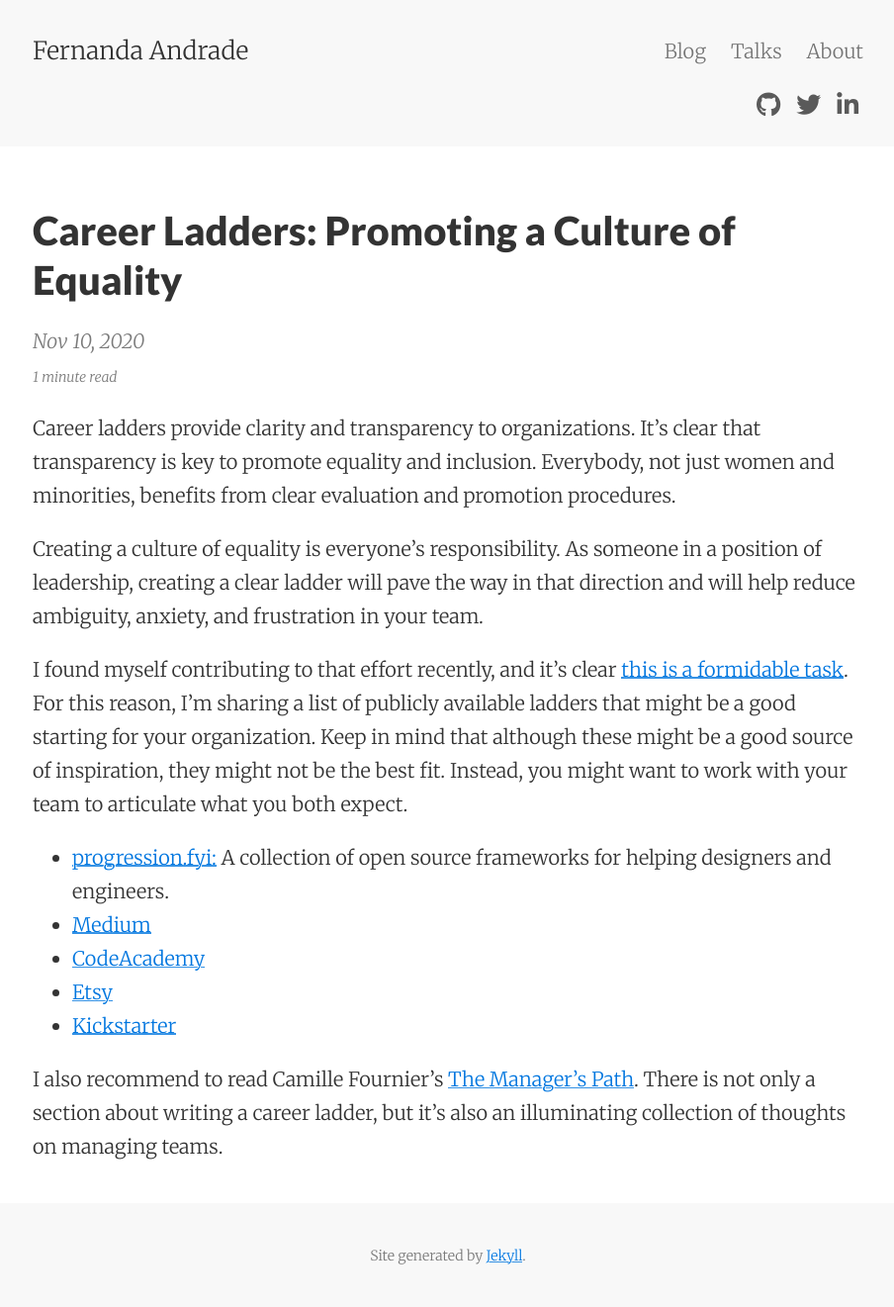
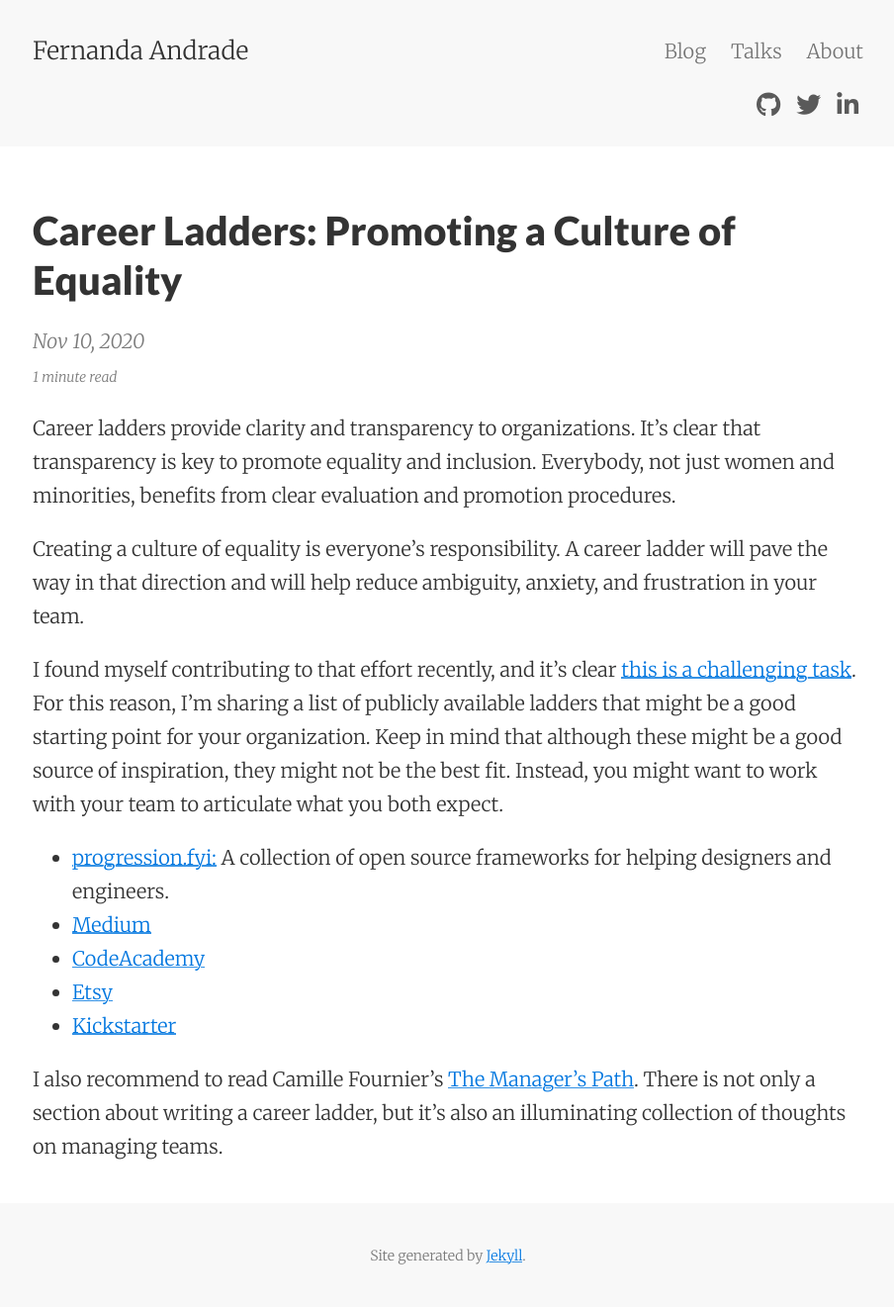
Before and after one commit to flandrade/flandrade.github.io, a Jekyll site: the page built from _posts/2020-11-10-career-ladder.md, in a window 1280 px wide. Shown: the whole page at 99% size, without its empty margins (187-1091 px from the left). Built offline with Jekyll 4.4.1, drawn with Linux system fonts in a browser that asks for light colours; nearby versions of some CDN libraries.

Commit message:
Small edit

```diff
--- a/_posts/2020-11-10-career-ladder.md
+++ b/_posts/2020-11-10-career-ladder.md
@@ -14,15 +14,14 @@ Career ladders provide clarity and transparency to organizations. It's clear tha
 key to promote equality and inclusion. Everybody, not just women and minorities, benefits from clear
 evaluation and promotion procedures.
 
-Creating a culture of equality is everyone's responsibility. As someone in a position of leadership,
-creating a clear ladder will pave the way in that direction and will help reduce ambiguity, anxiety,
-and frustration in your team.
+Creating a culture of equality is everyone's responsibility. A career ladder will pave the way in that
+direction and will help reduce ambiguity, anxiety, and frustration in your team.
 
 I found myself contributing to that effort recently, and it's clear
-[this is a formidable task](https://dresscode.renttherunway.com/blog/ladder).
-For this reason, I'm sharing a list of publicly available ladders that might be a good starting for
-your organization. Keep in mind that although these might be a good source of inspiration, they
-might not be the best fit. Instead, you might want to work with your team to articulate what you
+[this is a challenging task](https://dresscode.renttherunway.com/blog/ladder).
+For this reason, I'm sharing a list of publicly available ladders that might be a good starting point
+for your organization. Keep in mind that although these might be a good source of inspiration,
+they might not be the best fit. Instead, you might want to work with your team to articulate what you
 both expect.
 
 - [progression.fyi:] A collection of open source frameworks for helping designers and engineers.
```
